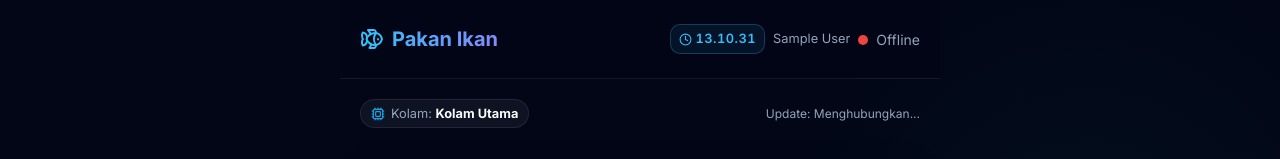
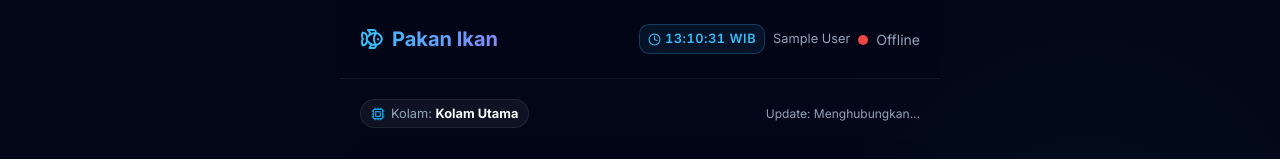
Before and after one commit to RestuWibisonoo/Pakan-Ikan, a React (Vite) app: page / in a window 1280 px wide. Shown: the top 159 px of the page. Built offline with nearby package versions, Linux system fonts and the light colour scheme; no server answers; sample sign-in values are in the browser's storage.

Commit message:
feat(ui): format time with seconds across header, dashboard, and history logs

```diff
--- a/src/App.jsx
+++ b/src/App.jsx
@@ -49,17 +49,14 @@ function Header() {
   const [deviceOnline, setDeviceOnline] = useState(false);
   const [currentTime, setCurrentTime] = useState('');
 
-  // Jam digital live (zona lokal / WIB)
+  // Jam digital live dengan jam:menit:detik WIB
   useEffect(() => {
     const updateTime = () => {
       const now = new Date();
-      setCurrentTime(
-        now.toLocaleTimeString('id-ID', {
-          hour: '2-digit',
-          minute: '2-digit',
-          second: '2-digit',
-        })
-      );
+      const h = String(now.getHours()).padStart(2, '0');
+      const m = String(now.getMinutes()).padStart(2, '0');
+      const s = String(now.getSeconds()).padStart(2, '0');
+      setCurrentTime(`${h}:${m}:${s} WIB`);
     };
     updateTime();
     const timer = setInterval(updateTime, 1000);
--- a/src/pages/Dashboard.jsx
+++ b/src/pages/Dashboard.jsx
@@ -33,7 +33,13 @@ export default function Dashboard() {
           setIsPumpOn(st.pump_status === 'on');
           setLastUpdate(
             st.last_seen
-              ? new Date(st.last_seen).toLocaleTimeString('id-ID', { hour: '2-digit', minute: '2-digit' })
+              ? new Date(st.last_seen)
+                  .toLocaleTimeString('id-ID', {
+                    hour: '2-digit',
+                    minute: '2-digit',
+                    second: '2-digit',
+                  })
+                  .replace(/\./g, ':') + ' WIB'
               : 'Belum ada data'
           );
         }
--- a/src/pages/History.jsx
+++ b/src/pages/History.jsx
@@ -22,12 +22,15 @@ export default function History() {
           const formattedPh = phRes.data.map((item) => ({
             id: item.id,
             time: item.timestamp
-              ? new Date(item.timestamp).toLocaleTimeString('id-ID', {
+              ? new Date(item.timestamp)
+                  .toLocaleTimeString('id-ID', {
+                    day: 'numeric',
+                    month: 'short',
                     hour: '2-digit',
                     minute: '2-digit',
-                  day: 'numeric',
-                  month: 'short',
+                    second: '2-digit',
                   })
+                  .replace(/\./g, ':') + ' WIB'
               : 'Baru saja',
             value: item.value,
             status: item.status,
@@ -39,12 +42,15 @@ export default function History() {
           const formattedAction = actionRes.data.map((item) => ({
             id: item.id,
             time: item.timestamp
-              ? new Date(item.timestamp).toLocaleTimeString('id-ID', {
+              ? new Date(item.timestamp)
+                  .toLocaleTimeString('id-ID', {
+                    day: 'numeric',
+                    month: 'short',
                     hour: '2-digit',
                     minute: '2-digit',
-                  day: 'numeric',
-                  month: 'short',
+                    second: '2-digit',
                   })
+                  .replace(/\./g, ':') + ' WIB'
               : 'Baru saja',
             type: item.type,
             action: item.action,
```
Lines whose indentation alone changed are shown as unchanged.
